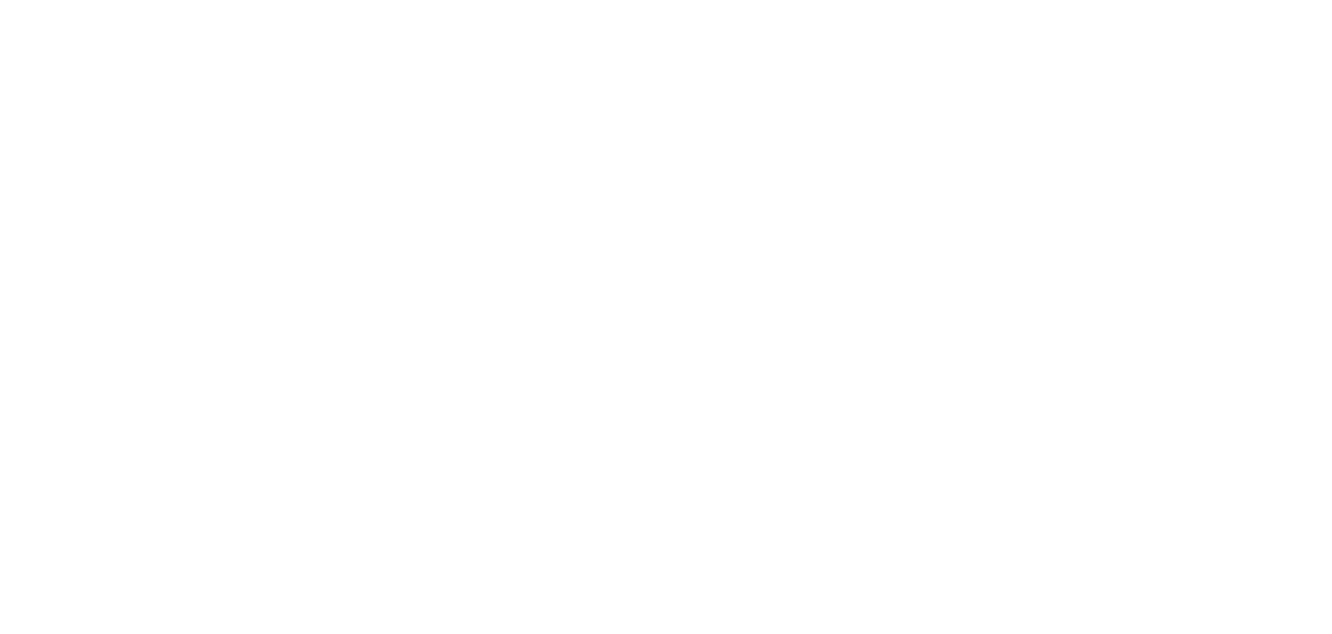
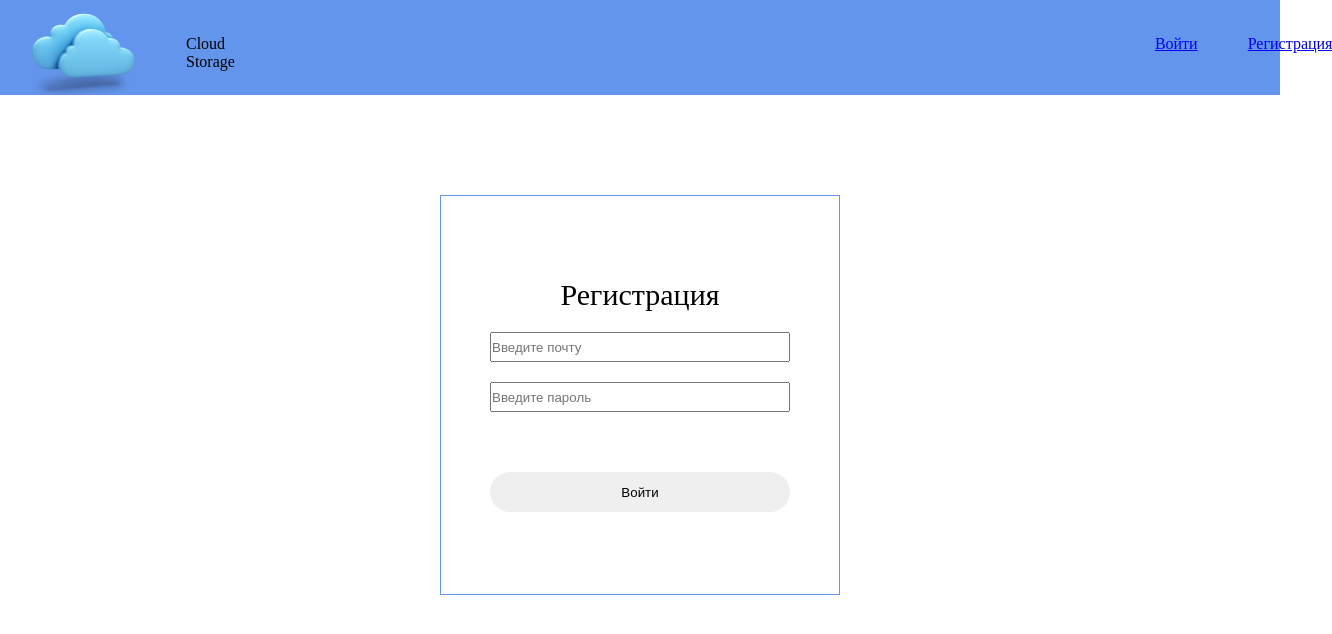
Before and after one commit to afoninaanna/cloud-storage, a React (Create React App) app in the folder client/: page /registration in a window 1280 px wide. Shown: the top 634 px of the page, 1332 px wide, since content can reach past the window. Built offline with nearby package versions, Linux system fonts and the light colour scheme.

Commit message:
add: components navbar, registration

```diff
--- a/client/package.json
+++ b/client/package.json
@@ -9,6 +9,7 @@
     "react": "^18.2.0",
     "react-dom": "^18.2.0",
     "react-redux": "^8.0.5",
+    "react-router-dom": "^6.8.0",
     "react-scripts": "5.0.1",
     "redux": "^4.2.0",
     "redux-thunk": "^2.4.2",
--- a/client/src/App.js
+++ /dev/null
@@ -1,10 +0,0 @@
-
-function App() {
-  return (
-    <div className="App">
-
-    </div>
-  );
-}
-
-export default App;
--- /dev/null
+++ b/client/src/components/App.css
@@ -0,0 +1,5 @@
+* {
+    box-sizing: border-box;
+    margin: 0;
+    padding: 0;
+}
--- /dev/null
+++ b/client/src/components/App.jsx
@@ -0,0 +1,19 @@
+import Navbar from "./Navbar/Navbar";
+import './App.css';
+import { BrowserRouter, Route, Routes } from "react-router-dom";
+import Registration from "./Registration/Registration";
+
+function App() {
+  return (
+    <BrowserRouter>
+      <div className="App">
+        <Navbar/>
+        <Routes>
+          <Route path="/registration" element={<Registration />} />
+        </Routes>
+      </div>
+    </BrowserRouter>
+  );
+}
+
+export default App;
--- /dev/null
+++ b/client/src/components/Navbar/Navbar.jsx
@@ -0,0 +1,18 @@
+import React from 'react';
+import './style.css';
+import logo from '../../assets/logo.png';
+import { NavLink } from 'react-router-dom';
+
+
+const Navbar = () => {
+  return (
+    <div className='navbar'>
+        <img src={logo} alt='' className=''/>
+        <div className='project-name'>Cloud Storage</div>
+        <div className=''><NavLink to='/login'>Войти</NavLink></div>
+        <div className=''><NavLink to='/registration'>Регистрация</NavLink></div>
+    </div>
+  )
+}
+
+export default Navbar;
--- /dev/null
+++ b/client/src/components/Navbar/style.css
@@ -0,0 +1,12 @@
+.navbar {
+    display: flex;
+    background-color: cornflowerblue;
+    gap: 50px;
+    padding-left: 30px;
+}
+.navbar div {
+    padding-top: 35px;
+}
+.project-name {
+    margin-right: 870px;
+}
--- /dev/null
+++ b/client/src/components/Registration/Registration.jsx
@@ -0,0 +1,17 @@
+import React, { useState } from 'react';
+import './style.css';
+
+const Registration = () => {
+  const [email, setEmail] = useState('');
+  const [password, setPassword] = useState('');
+  return (
+    <div className='registration-form'>
+      <div>Регистрация</div>
+      <input type='text' placeholder='Введите почту' value={email} onChange={ (event) => setEmail(event.target.value)}/>
+      <input type='password' placeholder='Введите пароль' value={password} onChange={(event) => setPassword(event.target.value)} />
+      <button>Войти</button>
+    </div>
+  )
+}
+
+export default Registration;
--- /dev/null
+++ b/client/src/components/Registration/style.css
@@ -0,0 +1,23 @@
+.registration-form {
+   display: flex;
+   flex-direction: column;
+   width: 400px;
+   height: 400px;
+   align-items: center;
+   justify-content: center;
+   margin: 100px auto;
+   border: 1px solid cornflowerblue;
+   font-size: 30px;
+}
+.registration-form input {
+    width: 300px;
+    height: 30px;
+    margin-top: 20px;
+}
+.registration-form button {
+    border: none;
+    width: 300px;
+    height: 40px;
+    margin-top: 60px;
+    border-radius: 30px;
+}
--- a/client/src/index.js
+++ b/client/src/index.js
@@ -1,6 +1,6 @@
 import React from 'react';
 import ReactDOM from 'react-dom/client';
-import App from './App';
+import App from '../src/components/App';
 import { Provider } from 'react-redux';
 import { store } from './reducers';
 
```
Also changed, not shown: client/src/assets/logo.png (added), 1 other file (tests, documents, lock files or other folders).
